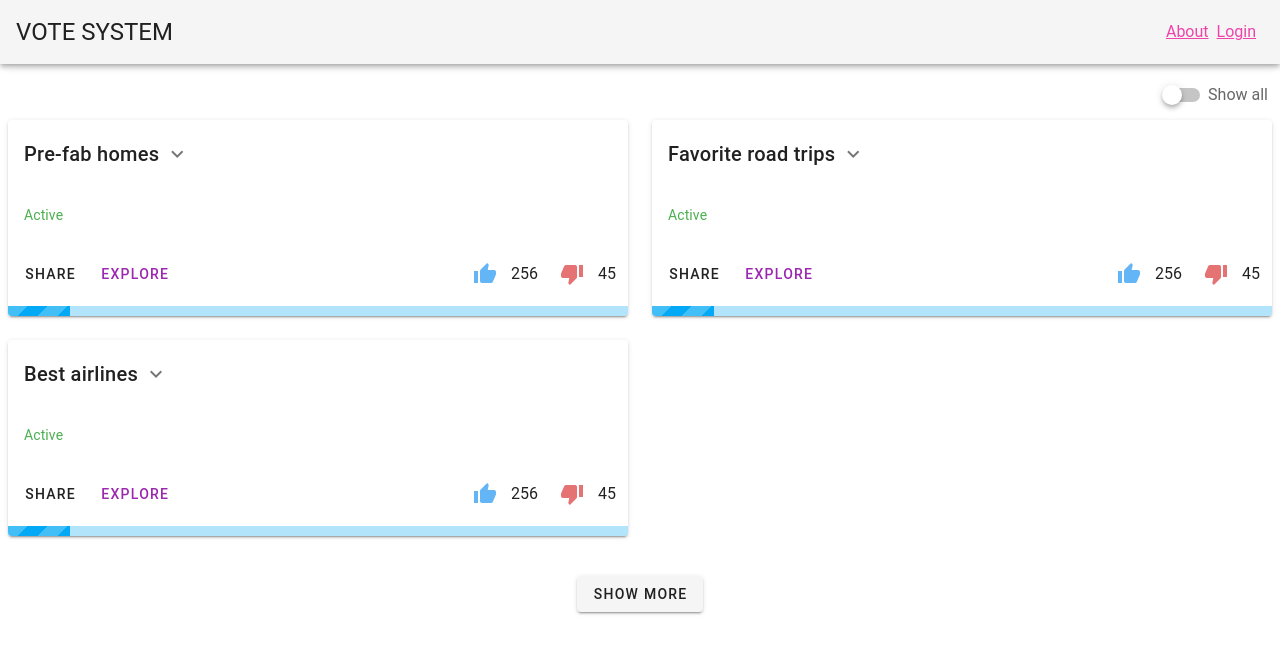
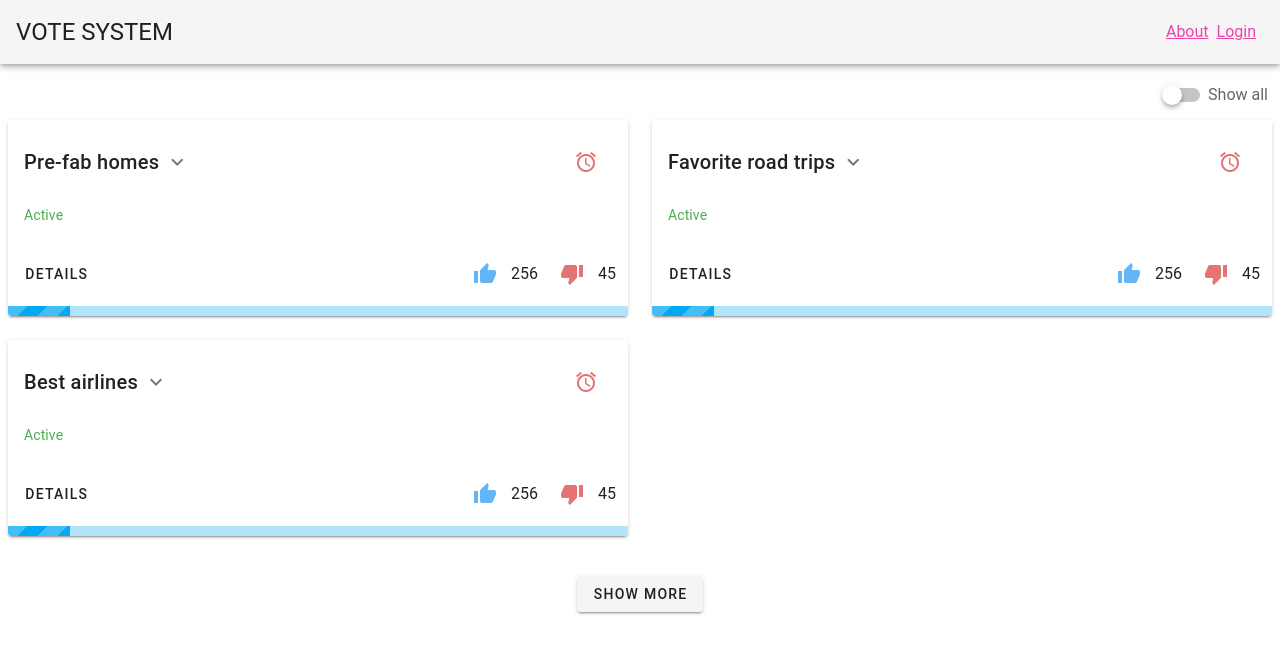
Before and after one commit to iguxa/api_hack, a Vue app in the folder front/: page / in a window 1280 px wide. Shown: the top 654 px of the page. Built offline with nearby package versions, Linux system fonts and the light colour scheme; a small style sheet from the web is missing.

Commit message:
add icons to vote list

```diff
--- a/front/src/views/VoteListItem.vue
+++ b/front/src/views/VoteListItem.vue
@@ -8,6 +8,10 @@
       >
         <v-icon>{{ show ? 'mdi-chevron-up' : 'mdi-chevron-down' }}</v-icon>
       </v-btn>
+      <div class="flex-grow-1"></div>
+      <v-btn class="ma-2" text icon color="red lighten-2">
+        <v-icon>mdi-alarm</v-icon>
+      </v-btn>
     </v-card-title>
 
     <v-expand-transition>
@@ -17,21 +21,14 @@
         </v-card-text>
       </div>
     </v-expand-transition>
-    <v-card-text>
+    <v-card-text class="pt-0">
       <span class="green--text">
         Active
       </span>
     </v-card-text>
 
     <v-card-actions>
-      <v-btn text>Share</v-btn>
-
-      <v-btn
-              text
-              color="purple"
-      >
-        Explore
-      </v-btn>
+      <v-btn text @click="goToDetails">Details</v-btn>
 
       <div class="flex-grow-1"></div>
       <v-list-item>
@@ -72,5 +69,10 @@ export default {
   data: () => ({
     show: false,
   }),
+  methods: {
+    goToDetails() {
+      this.$router.push({name: 'vote', params: {id: '1'}});
+    }
+  }
 };
 </script>
```
